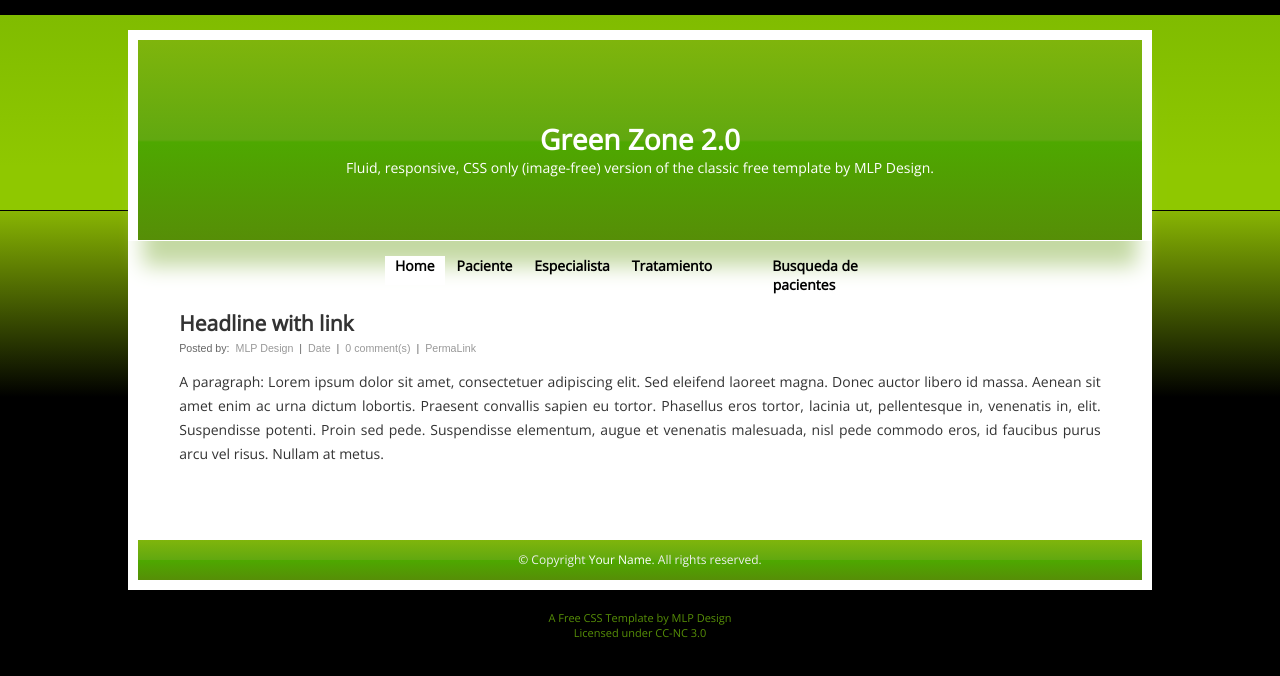
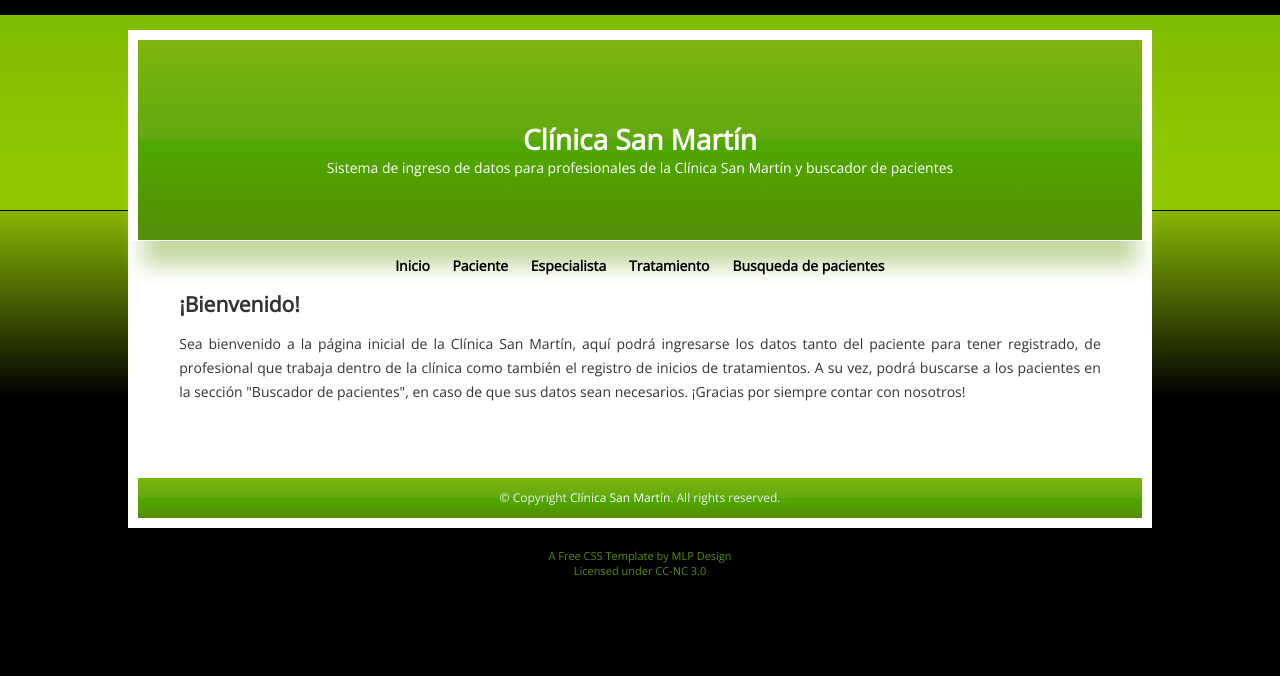
Before and after one commit to jisacallan/Entrega1-SessoSacall-n, a Django app: page / in a window 1280 px wide. Shown: the top 676 px of the page. Run offline with Django 4.2, Linux system fonts and the light colour scheme.

Commit message:
ÚltimoCommit: trabajo finalizado sin readme, se solucionó el problema del BooleanField desde forms.py

```diff
--- a/AppPrimerEntrega/forms.py
+++ b/AppPrimerEntrega/forms.py
@@ -16,7 +16,7 @@ class FormularioEspecialista(forms.Form):
 
 class FormularioTratamiento(forms.Form):
     fecha_inicio = forms.DateTimeField()
-    cura = forms.BooleanField()
+    cura = forms.BooleanField(required=False)
 
 class BusquedaPaciente(forms.Form):
     partial_paciente = forms.CharField(label='Buscador de pacientes' ,max_length=20)
--- a/Indice/templates/home/home.html
+++ b/Indice/templates/home/home.html
@@ -2,7 +2,7 @@
 <html xmlns="http://www.w3.org/1999/xhtml" xml:lang="en">
 <head>
 {% load static %}
-<title>Green Zone 2.0 Template</title>
+<title>Clínica San Martín</title>
 <meta http-equiv="Content-Type" content="text/html; charset=utf-8" />
 <meta name="title" content="Green Zone 2.0 | Template by MLP Design" />
 <meta name="author" content="MLP Design, webmasterneo" />
@@ -15,15 +15,15 @@
 <div id="wrap">
 	<!--Begin Header -->
 	<div id="header">
-		<h1><a href="#" title="Green Zone">Green Zone 2.0</a></h1>
-		<p>Fluid, responsive, CSS only (image-free) version of the classic free template by MLP Design.</p>
+		<h1>Clínica San Martín</h1>
+		<p>Sistema de ingreso de datos para profesionales de la Clínica San Martín y buscador de pacientes</p>
 	</div>
 	<!--End Header -->
 <nav>
 <label for="show-menu" class="responsive">&#9776; Menu</label>
 <input type="checkbox" id="show-menu" role="button">
 		<ul id="menu">
-			<li><a class="current">Home</a></li>
+			<li><a href={% url 'home' %} title="Inicio">Inicio</a></li>
 			<li><a href={% url 'formulario_paciente' %} title="Paciente">Paciente</a></li>
 			<li><a href={% url 'formulario_especialista' %} title="Especialista">Especialista</a></li>
 			<li><a href={% url 'tratamiento' %} title="Tratamiento">Tratamiento</a></li>
@@ -34,9 +34,13 @@
 	{% block bloque_cuerpo %}
 	<div id="content">
 		<div class="post">
-		<h2><a title="H2 Headline with link" href="#">Headline with link</a></h2>
-		<span class="author">Posted by: <a href="http://www.mlpdesign.net/">MLP Design</a> | <a href="#">Date</a> | <a href="#">0 comment(s)</a> | <a href="#">PermaLink</a></span>
-		<p>A paragraph: Lorem ipsum dolor sit amet, consectetuer adipiscing elit. Sed eleifend laoreet magna. Donec auctor libero id massa. Aenean sit amet enim ac urna dictum lobortis. Praesent convallis sapien eu tortor. Phasellus eros tortor, lacinia ut, pellentesque in, venenatis in, elit. Suspendisse potenti. Proin sed pede. Suspendisse elementum, augue et venenatis malesuada, nisl pede commodo eros, id faucibus purus arcu vel risus. Nullam at metus.</p>
+		<h2>¡Bienvenido!</h2>
+		<p>Sea bienvenido a la página inicial de la Clínica San Martín, aquí podrá ingresarse los datos tanto del
+			paciente para tener registrado, de profesional que trabaja dentro de la clínica como también el registro
+			de inicios de tratamientos. A su vez, podrá buscarse a los pacientes en la sección "Buscador de pacientes",
+			en caso de que sus datos sean necesarios.
+			¡Gracias por siempre contar con nosotros!
+		</p>
 		</div>
 		<div class="post">
 		</ul>
@@ -49,7 +53,7 @@
 	<!--End Content -->
 	<!--Begin Footer -->
 	<div id="footer">
-	<div class="notice">&copy; Copyright <a title="Your Name and Link" href="#">Your Name</a>. All rights reserved.</div>
+	<div class="notice">&copy; Copyright <a title="Your Name and Link" href="#">Clínica San Martín</a>. All rights reserved.</div>
 	</div>
 	<!--End Footer -->
 </div>
--- a/Indice/urls.py
+++ b/Indice/urls.py
@@ -2,5 +2,5 @@ from django.urls import path
 from . views import home
 
 urlpatterns = [
-    path('', home),
+    path('', home, name='home'),
 ]
```
